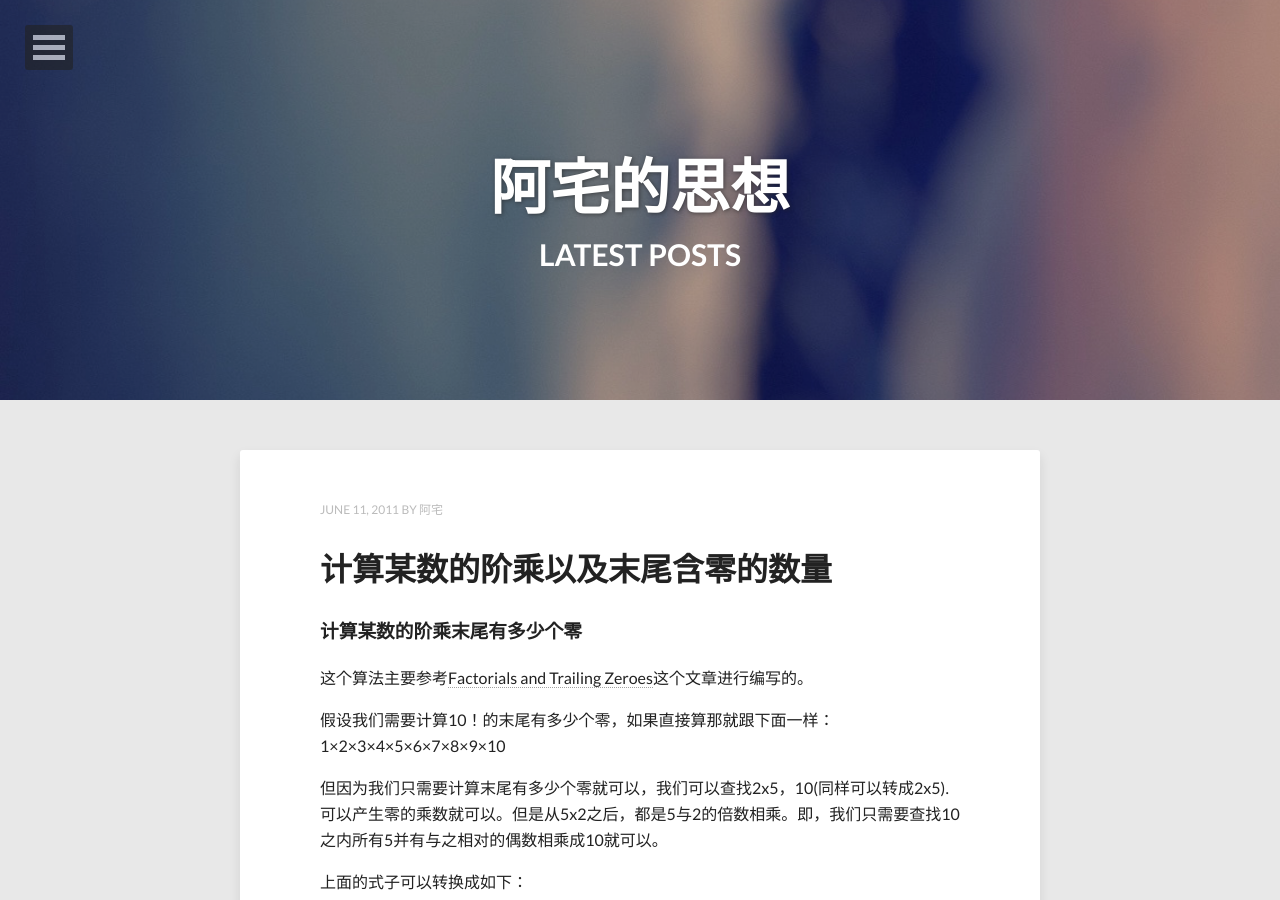
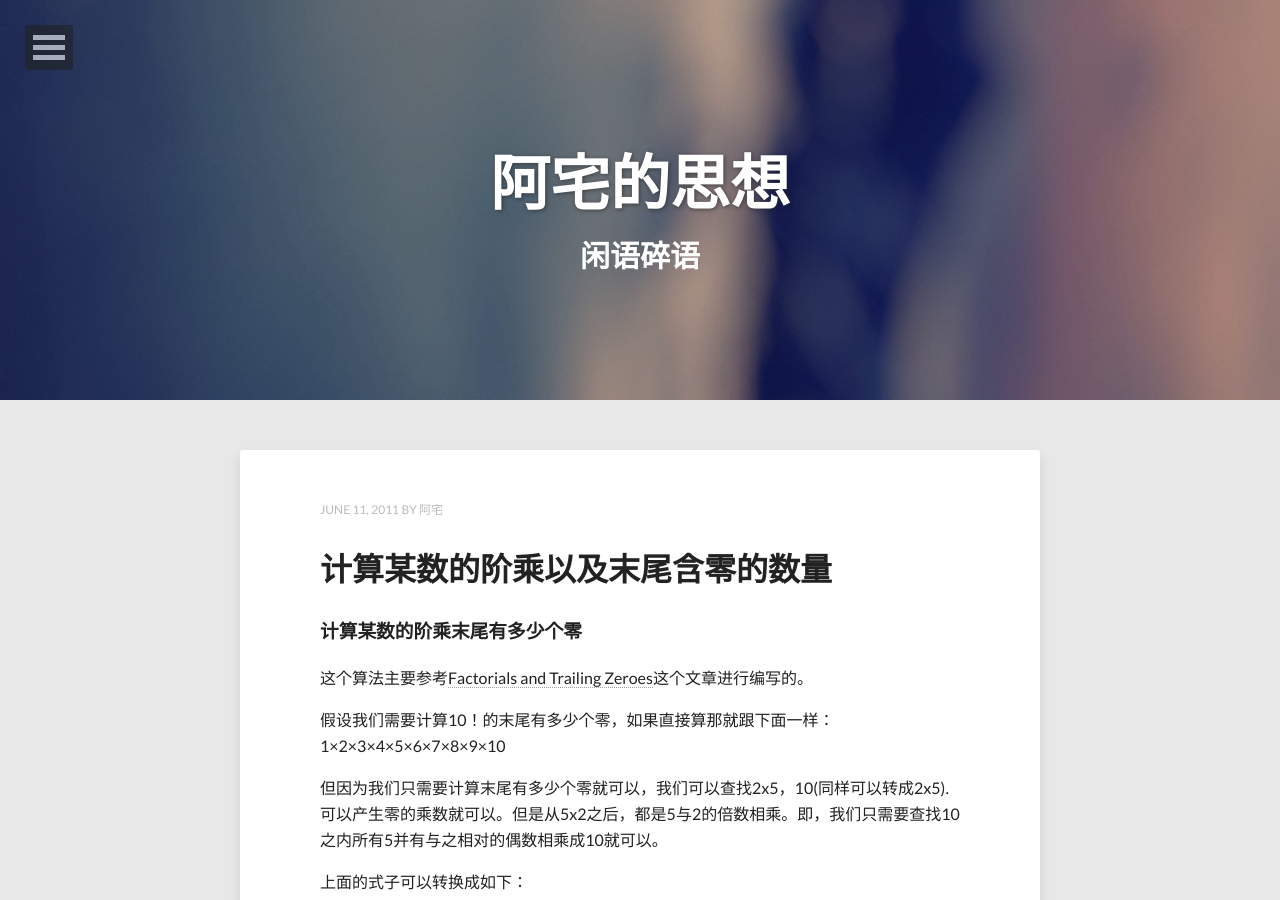
Before and after one commit to guocailee/guocailee.github.io, a Jekyll site: the page built from index.html, in a window 1280 px wide and 900 px high. Built offline with Jekyll 4.4.1, drawn with Linux system fonts in a browser that asks for light colours; nearby versions of some CDN libraries; the list of posts is cut into pages by our own code.

Commit message:
add sina weibo..

```diff
--- a/index.html
+++ b/index.html
@@ -1,7 +1,7 @@
 ---
 layout: post-index
-title: Latest Posts
-description: "Describe this nonsense."
+title: 闲语碎语
+description: "首页"
 tags: [Jekyll, theme, themes, responsive, blog, modern]
 image:
   feature: abstract-12.jpg
@@ -16,7 +16,8 @@ image:
     {% else %}
       <h1 class="entry-title"><a href="{{ site.url }}{{ post.url }}" rel="bookmark" title="{{ post.title }}" itemprop="url">{{ post.title }}</a></h1>
     {% endif %}
-  </header>
+ <meta property="wb:webmaster" content="d7539868982b4e44" />
+ </header>
   <div class="entry-content">
     {{ post.content }}
   </div><!-- /.entry-content -->
```
Also changed, not shown: posts.html (line endings or trailing spaces).
